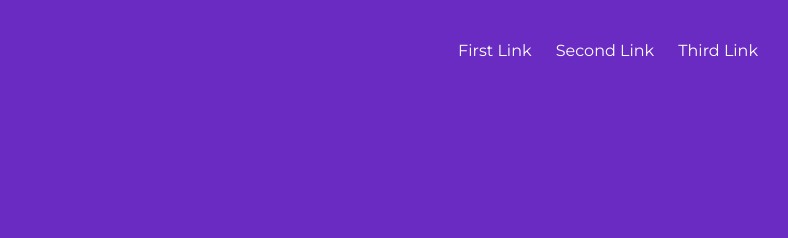
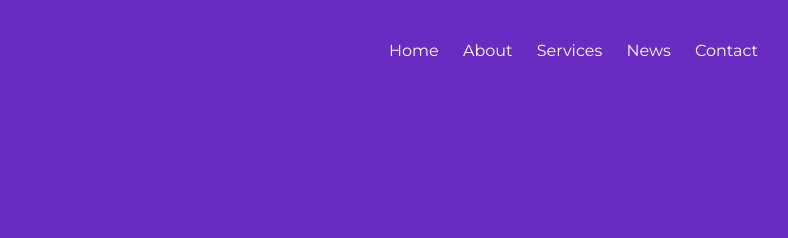
Before and after one commit to HeavenlyCloudsDev/odin-landing-page, a plain HTML site: page index.html in a window 1280 px wide. Shown: the top 238 px of the page, 404-1192 px from the left. Drawn offline with Linux system fonts and the light colour scheme.

Commit message:
changes the nav bar names in the header

```diff
--- a/index.html
+++ b/index.html
@@ -17,9 +17,11 @@
                 </div>
                 <div class="right-nav">
                     <ul>
-                        <li><a href="https://www.theodinproject.com/lessons/foundations-landing-page">First Link</a></li>
-                        <li><a href="https://www.theodinproject.com/lessons/foundations-landing-page">Second Link</a></li>
-                        <li><a href="https://www.theodinproject.com/lessons/foundations-landing-page">Third Link</a></li>
+                        <li><a href="https://www.theodinproject.com/lessons/foundations-landing-page">Home</a></li>
+                        <li><a href="https://www.theodinproject.com/lessons/foundations-landing-page">About</a></li>
+                        <li><a href="https://www.theodinproject.com/lessons/foundations-landing-page">Services</a></li>
+                        <li><a href="https://www.theodinproject.com/lessons/foundations-landing-page">News</a></li>
+                        <li><a href="https://www.theodinproject.com/lessons/foundations-landing-page">Contact</a></li>
                     </ul>
                 </div>
             </nav>
```
